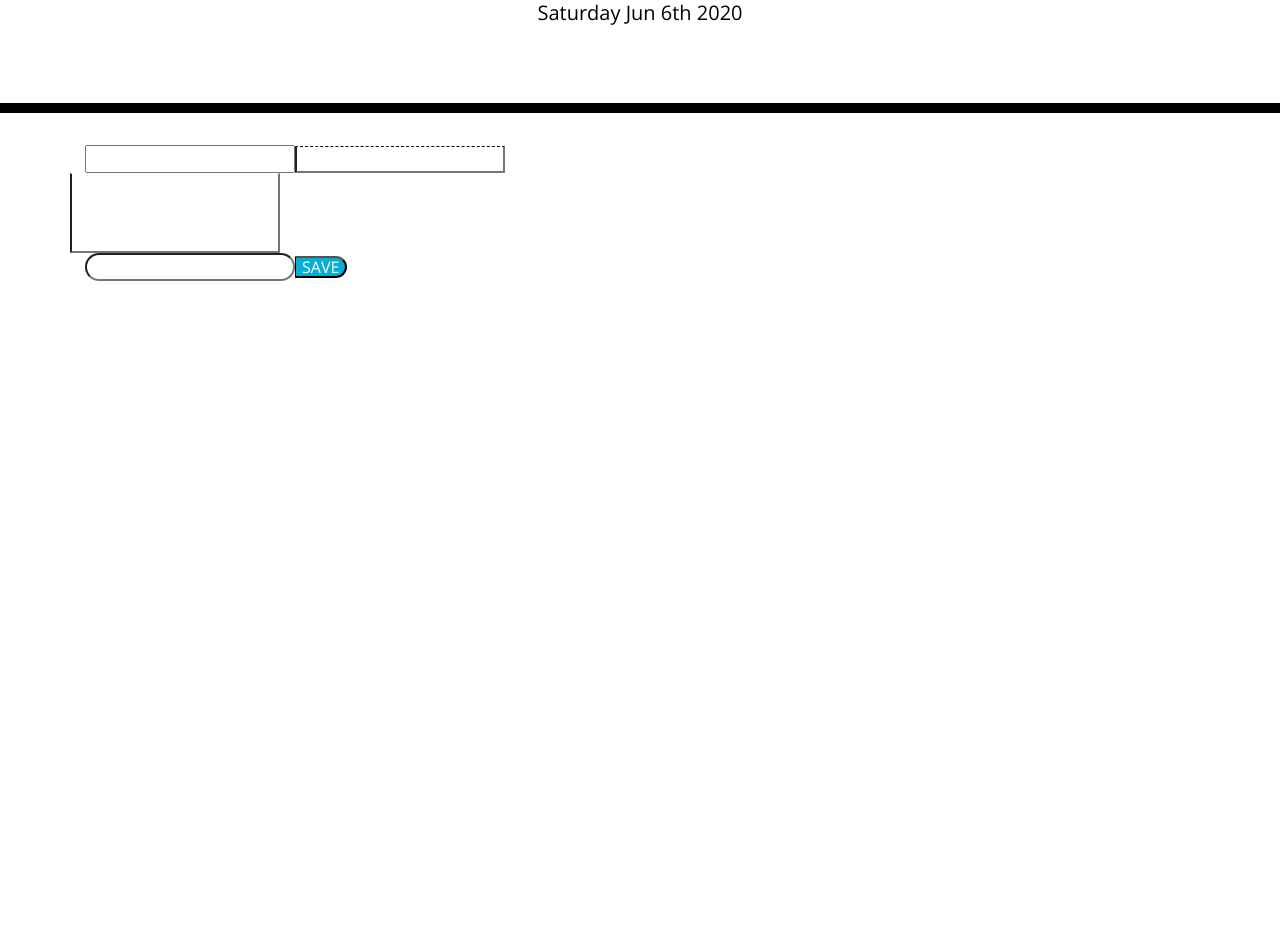
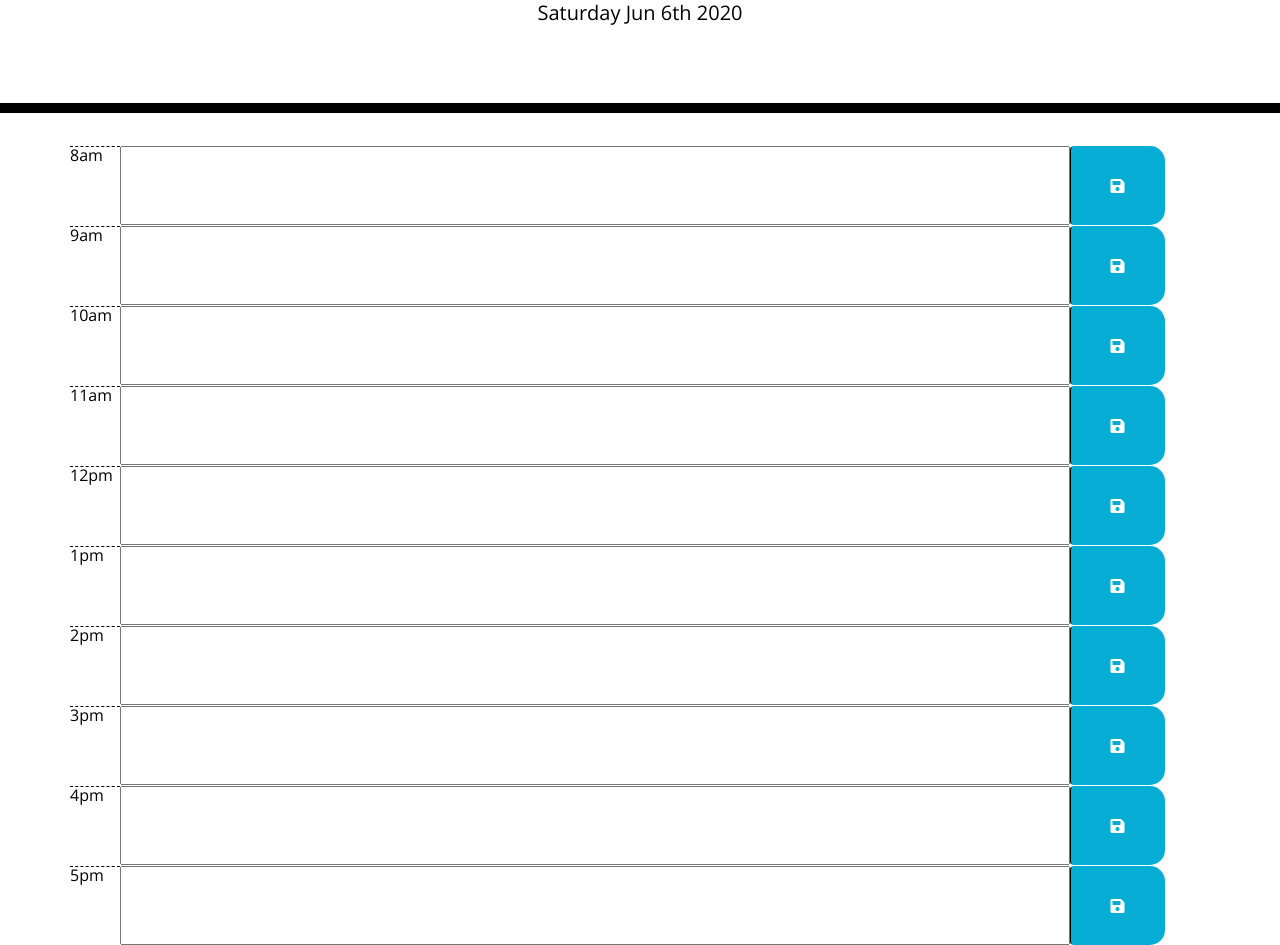
Before and after one commit to Wanderingtech/Day-Planner, a plain HTML site: page index.html in a window 1280 px wide. Shown: the part 191-1136 px from the top of the page. Before the commit the page ends 800 px from the top, so only its background shows below. Drawn offline with nearby package versions, Linux system fonts and the light colour scheme.

Commit message:
Restyle HTML

```diff
--- a/assets/script.js
+++ b/assets/script.js
@@ -1,11 +1,14 @@
+//Adding the elements to html. Decided directly changing html worked better for now
+// $(".container").append("<div class='row'></div>");
+// $(".row").append("<input class='time-block col-md-8'></input>");
+// $(".time-block").append("<input class='description' type='text'></input>")
+// $(".row").append("<button class='btn saveBtn col-md-1'><i class='fas fa-save'></i></button>");
+
 //current day at top
 $("#currentDay").text(moment().format("dddd MMM Do YYYY"))
-//Adding the elements to html
-$(".container").append("<input class='description' type='text'></input>")
-$(".container").append("<input class='hour' type='text'></input>");
-$(".container").append("<input class='row' type=text></div>");
-$(".container").append("<input class='time-block' type=text></input>");
-$(".container").append("<button class='saveBtn'>SAVE</button>");
+
+//Timeblocks for each hour of a day. Work day 8-5
+
 
 //User enters event by clicking a timeblock
 
@@ -13,7 +16,4 @@ $(".container").append("<button class='saveBtn'>SAVE</button>");
 //Prevent default to keep events after page refresh
 
 
-//Timeblocks for each hour of a day. Work day 8-5
-
-
 //Color coded blocks for past/present/future
--- a/assets/style.css
+++ b/assets/style.css
@@ -40,6 +40,8 @@ textarea{
   background-color: #ffffff;
   color: #000000;
   border-top: 1px dashed #000000;
+  /*added width to unify hour box size*/
+  width: 50px;
 }
 
 .past {
--- a/index.html
+++ b/index.html
@@ -30,7 +30,57 @@
     </header>
     <div class="container">
       <!-- Timeblocks go here -->
-
+      <!-- 8-5 -->
+      <div class="row">
+        <div class="hour" id="8" col-md-1>8am</div>
+        <input class="description col-md-10" type="text"></input>
+        <button class='btn saveBtn col-md-1'><i class='fas fa-save'></i></button>
+      </div>
+      <div class="row">
+        <div class="hour" id="9" col-md-1>9am</div>
+        <input class="description col-md-10" type="text"></input>
+        <button class='btn saveBtn col-md-1'><i class='fas fa-save'></i></button>
+      </div>
+      <div class="row">
+        <div class="hour" id="10" col-md-1>10am</div>
+        <input class="description col-md-10" type="text"></input>
+        <button class='btn saveBtn col-md-1'><i class='fas fa-save'></i></button>
+      </div>
+      <div class="row">
+        <div class="hour" id="11"col-md-1>11am</div>
+        <input class="description col-md-10" type="text"></input>
+        <button class='btn saveBtn col-md-1'><i class='fas fa-save'></i></button>
+      </div>
+      <div class="row">
+        <div class="hour" id="12" col-md-1>12pm</div>
+        <input class="description col-md-10" type="text"></input>
+        <button class='btn saveBtn col-md-1'><i class='fas fa-save'></i></button>
+      </div>
+      <div class="row">
+        <div class="hour" id="1" col-md-1>1pm</div>
+        <input class="description col-md-10" type="text"></input>
+        <button class='btn saveBtn col-md-1'><i class='fas fa-save'></i></button>
+      </div>
+      <div class="row">
+        <div class="hour" id="2" col-md-1>2pm</div>
+        <input class="description col-md-10" type="text"></input>
+        <button class='btn saveBtn col-md-1'><i class='fas fa-save'></i></button>
+      </div>
+      <div class="row">
+        <div class="hour" id="3" col-md-1>3pm</div>
+        <input class="description col-md-10" type="text"></input>
+        <button class='btn saveBtn col-md-1'><i class='fas fa-save'></i></button>
+      </div>
+      <div class="row">
+        <div class="hour" id="4" col-md-1>4pm</div>
+        <input class="description col-md-10" type="text"></input>
+        <button class='btn saveBtn col-md-1'><i class='fas fa-save'></i></button>
+      </div>
+      <div class="row">
+        <div class="hour" id="5" col-md-1>5pm</div>
+        <input class="description col-md-10" type="text"></input>
+        <button class='btn saveBtn col-md-1'><i class='fas fa-save'></i></button>
+      </div>
     </div>
 
     <script src="https://code.jquery.com/jquery-3.4.1.min.js"></script>
```
